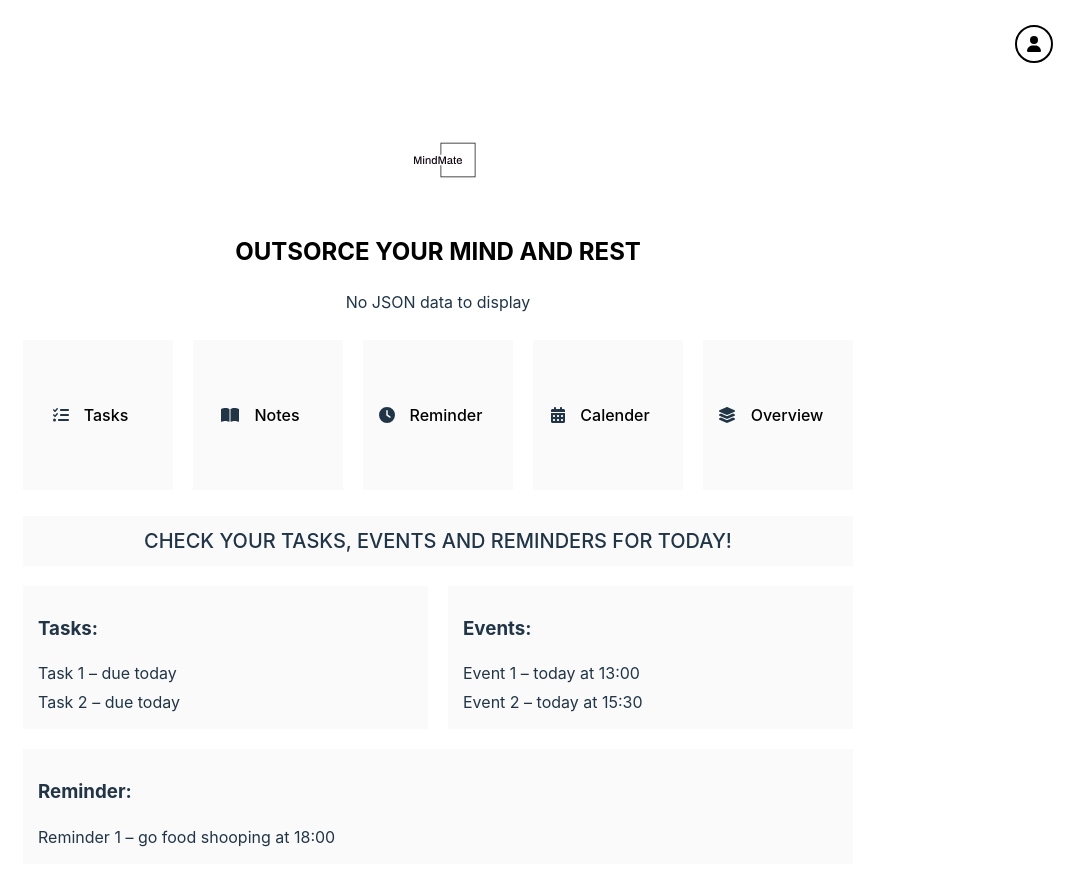
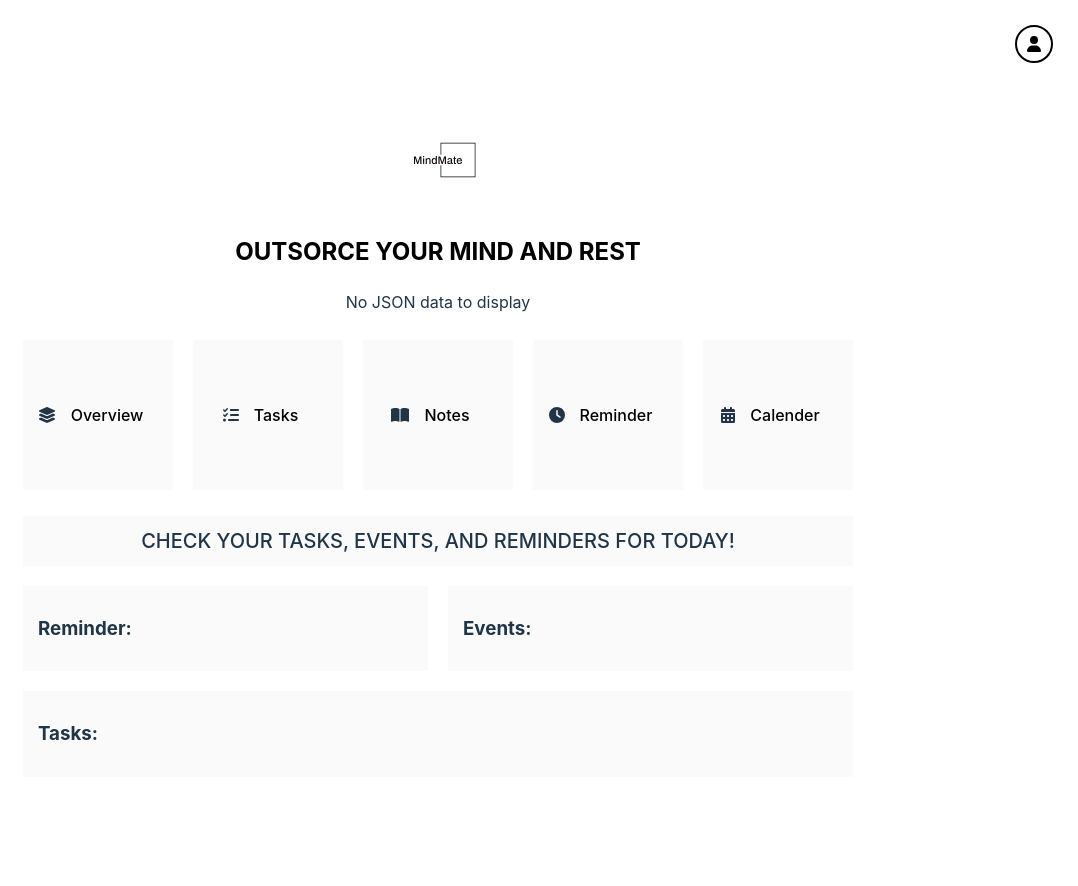
Before and after one commit to Paulalbo/MindMate, a React (Vite) app: page / in a window 1280 px wide. Shown: the top 886 px of the page, without its empty margins (202-1280 px from the left). After the commit the page ends 819 px from the top, so only its background shows below. Built offline with nearby package versions, Linux system fonts and the light colour scheme.

Commit message:
Add real data for overview page

```diff
--- a/src/component/Navbar/Navbar.tsx
+++ b/src/component/Navbar/Navbar.tsx
@@ -17,6 +17,12 @@ function Navbar() {
         <FontAwesomeIcon icon={faUser} />
       </Link>
       <ul className="navbar__wrapper">
+        <li className="navbar__item navbar__item--overview">
+          <FontAwesomeIcon icon={faLayerGroup} />
+          <Link className="navbar__link" to="/">
+            Overview
+          </Link>
+        </li>
         <li className="navbar__item navbar__item--tasks">
           <FontAwesomeIcon icon={faListCheck} />
           <Link className="navbar__link" to="/task-page">
@@ -41,12 +47,6 @@ function Navbar() {
             Calender
           </Link>
         </li>
-        <li className="navbar__item navbar__item--overview">
-          <FontAwesomeIcon icon={faLayerGroup} />
-          <Link className="navbar__link" to="/">
-            Overview
-          </Link>
-        </li>
       </ul>
     </nav>
   );
--- a/src/component/ReminderNotification/style.css
+++ b/src/component/ReminderNotification/style.css
@@ -13,7 +13,7 @@
           justify-content: center;
   -webkit-box-shadow: 1px 1px 10px -6px #000000;
           box-shadow: 1px 1px 10px -6px #000000;
-  z-index: 10;
+  z-index: 999;
   -webkit-transition: 1s ease-in-out;
   transition: 1s ease-in-out;
 }
--- a/src/component/ReminderNotification/style.sass
+++ b/src/component/ReminderNotification/style.sass
@@ -8,7 +8,7 @@
     display: flex
     justify-content: center
     box-shadow: 1px 1px 10px -6px #000000
-    z-index: 10
+    z-index: 999
     transition: 1s ease-in-out
     &.visible
         top: 0
@@ -21,4 +21,3 @@
         border: unset
         &:hover
             cursor: pointer
-    &--reminder
--- a/src/index.css
+++ b/src/index.css
@@ -204,10 +204,26 @@ input:checked + .slider:before {
   margin: 10px;
   padding: 10px 15px;
 }
-.overview .overview__wrapper .overview__section.overview__section--full-width {
+.overview .overview__wrapper .overview__section:last-child {
   width: 100%;
 }
 
 .overview .overview__wrapper .overview__section p {
   margin: 5px 0;
 }
+.overview .overview__item {
+  display: flex;
+}
+.overview .overview__item h4 {
+  font-weight: 500;
+}
+
+.overview .overview__item h4 span {
+  color: #fff;
+  background: #213547;
+  padding: 2px 10px;
+  border-radius: 25px;
+  text-transform: uppercase;
+  font-size: 12px;
+  letter-spacing: .5px;
+}
--- a/src/pages/home.tsx
+++ b/src/pages/home.tsx
@@ -1,23 +1,96 @@
+import { ReactNode } from "react";
+import { FontAwesomeIcon } from "@fortawesome/react-fontawesome";
+import { faArrowRightLong } from "@fortawesome/free-solid-svg-icons";
+
+const currentDate = new Date();
+const currentDateFormated = currentDate.toISOString().slice(0, 10);
+
+const jsonData = localStorage.getItem("mindMateData");
+const storedData = jsonData && JSON.parse(jsonData);
+const getStoredTasks = storedData ? storedData.tasks : [];
+const getStoredEvents = storedData ? storedData.events : [];
+const getStoredReminds = storedData ? storedData.Reminders : [];
+
 const Home = () => {
   return (
     <div className="overview">
       <h2 className="overview__heading">
-        Check your tasks, events and reminders for today!
+        Check your tasks, events, and reminders for today!
       </h2>
       <div className="overview__wrapper">
         <div className="overview__section">
-          <h3>Tasks:</h3>
-          <p>Task 1 – due today</p>
-          <p>Task 2 – due today</p>
+          <h3>Reminder:</h3>
+          {getStoredReminds
+            .filter(
+              (getStoredRemind: { date: string }) =>
+                getStoredRemind.date.split("T")[0] === currentDateFormated
+            )
+            .map(
+              (getStoredRemind: {
+                [x: string]: ReactNode;
+                id: string;
+                title: string;
+                date: any;
+              }) => (
+                <div key={getStoredRemind.id} className="overview__item">
+                  <h4>
+                    {getStoredRemind.title}{" "}
+                    <FontAwesomeIcon icon={faArrowRightLong} />
+                    &nbsp;
+                    <span>{getStoredRemind.date.split("T")[1]}</span>
+                  </h4>
+                </div>
+              )
+            )}
+        </div>
+
+        <div className="overview__section">
+          <h3>Events:</h3>
+          {getStoredEvents
+            .filter(
+              (getStoredEvent: { eventDate: string }) =>
+                getStoredEvent.eventDate === currentDateFormated
+            )
+            .map(
+              (getStoredEvent: {
+                [x: string]: ReactNode;
+                id: string;
+                title: string;
+              }) => (
+                <div key={getStoredEvent.id} className="overview__item">
+                  <h4>
+                    {getStoredEvent.title}{" "}
+                    <FontAwesomeIcon icon={faArrowRightLong} />
+                    &nbsp;
+                    <span>{getStoredEvent.time}</span>
+                  </h4>
+                </div>
+              )
+            )}
         </div>
         <div className="overview__section">
-          <h3>Events:</h3>
-          <p>Event 1 – today at 13:00</p>
-          <p>Event 2 – today at 15:30</p>
-        </div>
-        <div className="overview__section overview__section--full-width">
-          <h3>Reminder:</h3>
-          <p>Reminder 1 – go food shooping at 18:00</p>
+          <h3>Tasks:</h3>
+          {getStoredTasks
+            .filter(
+              (getStoredTask: { duedate: string }) =>
+                getStoredTask.duedate === currentDateFormated
+            )
+            .map(
+              (getStoredTask: {
+                [x: string]: ReactNode;
+                id: string;
+                title: string;
+              }) => (
+                <div key={getStoredTask.id} className="overview__item">
+                  <h4>
+                    {getStoredTask.event}{" "}
+                    <FontAwesomeIcon icon={faArrowRightLong} />
+                    &nbsp;
+                    <span>{getStoredTask.status}</span>
+                  </h4>
+                </div>
+              )
+            )}
         </div>
       </div>
     </div>
```
Also changed, not shown: 1 other file (tests, documents, lock files or other folders).
